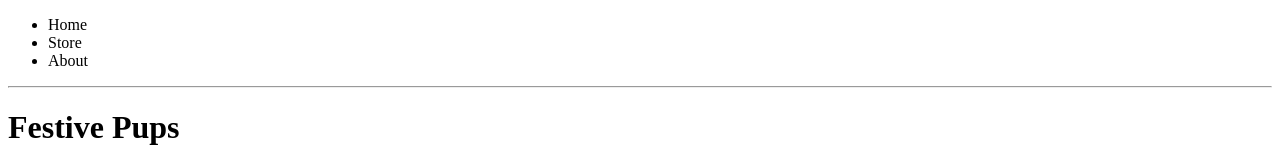
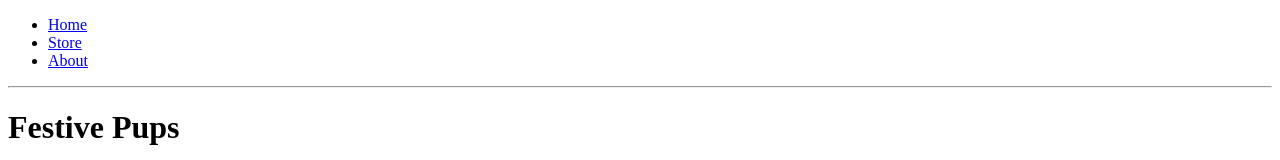
Before and after one commit to francepants/js-dog-shopping-cart, a plain HTML site: page html/about.html in a window 1280 px wide. Shown: the top 160 px of the page. Drawn offline with Linux system fonts and the light colour scheme.

Commit message:
added links to html in the header

```diff
--- a/html/about.html
+++ b/html/about.html
@@ -9,9 +9,9 @@
     <header>
         <nav>
             <ul>
-                <li>Home</li>
-                <li>Store</li>
-                <li>About</li>
+                <li><a href="../index.html">Home</a></li>
+                <li><a href="html/store.html">Store</a></li>
+                <li><a href="html/about.html">About</a></li>
             </ul>
         </nav>
         <hr>
```
